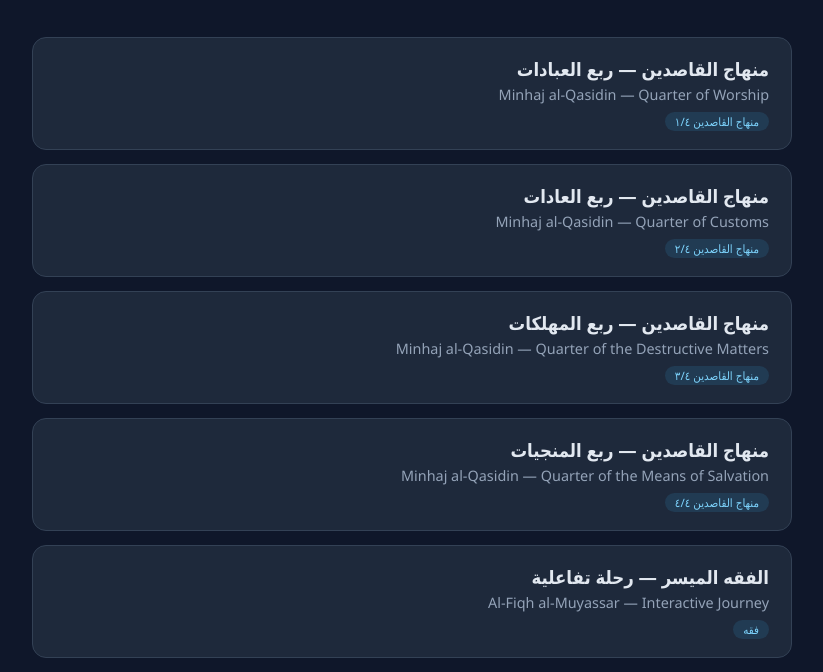
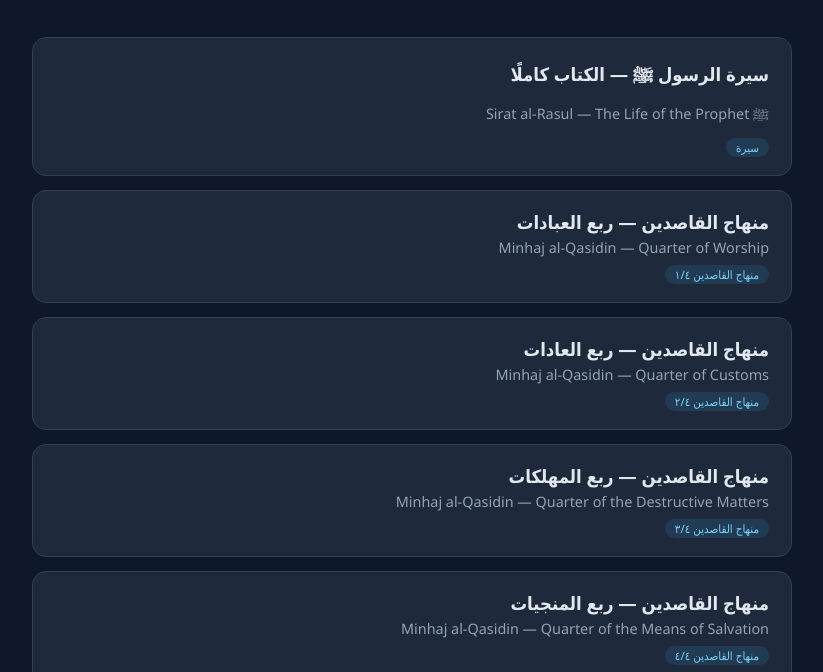
Before and after one commit to srmomenmmf-arch/interactive-books, a plain HTML site: page index.html in a window 1280 px wide. Shown: the part 124-796 px from the top of the page, without its empty margins (228-1051 px from the left). Drawn offline with Linux system fonts and the light colour scheme.

Commit message:
List the Sirat al-Rasul book in the library index

```diff
--- a/index.html
+++ b/index.html
@@ -53,6 +53,12 @@
     <p>My Interactive Library — اضغط على أي كتاب لفتحه</p>
   </header>
   <div class="grid">
+
+    <a class="card" href="sirat-al-rasul.html">
+      <div class="ar">سيرة الرسول ﷺ — الكتاب كاملًا</div>
+      <div class="en">Sirat al-Rasul — The Life of the Prophet ﷺ</div>
+      <span class="tag">سيرة</span>
+    </a>
 
     <a class="card" href="minhaj-1-ibadat.html">
       <div class="ar">منهاج القاصدين — ربع العبادات</div>
```
